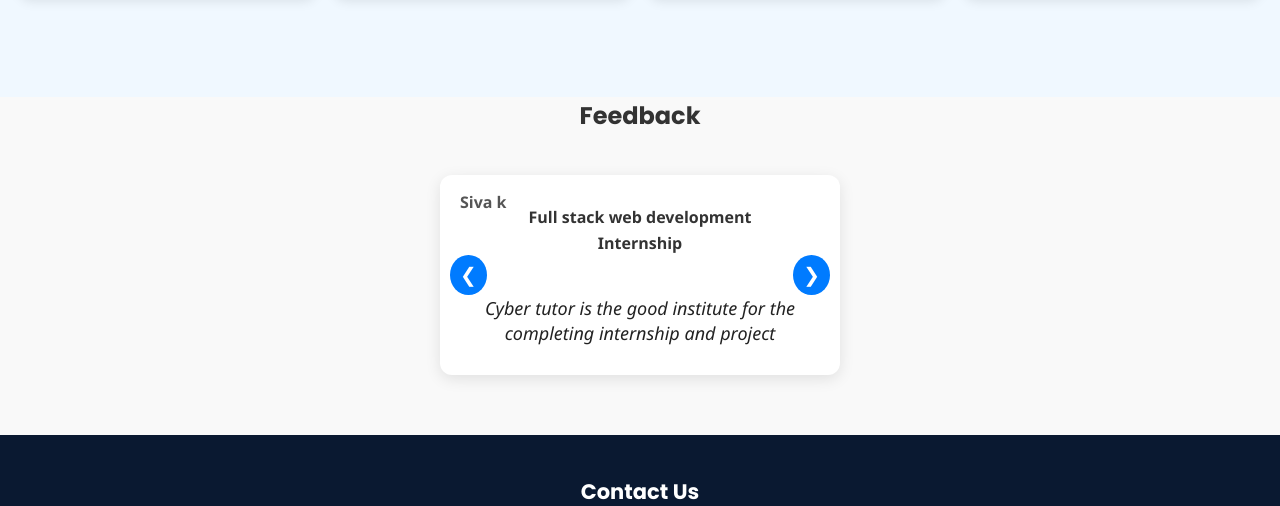
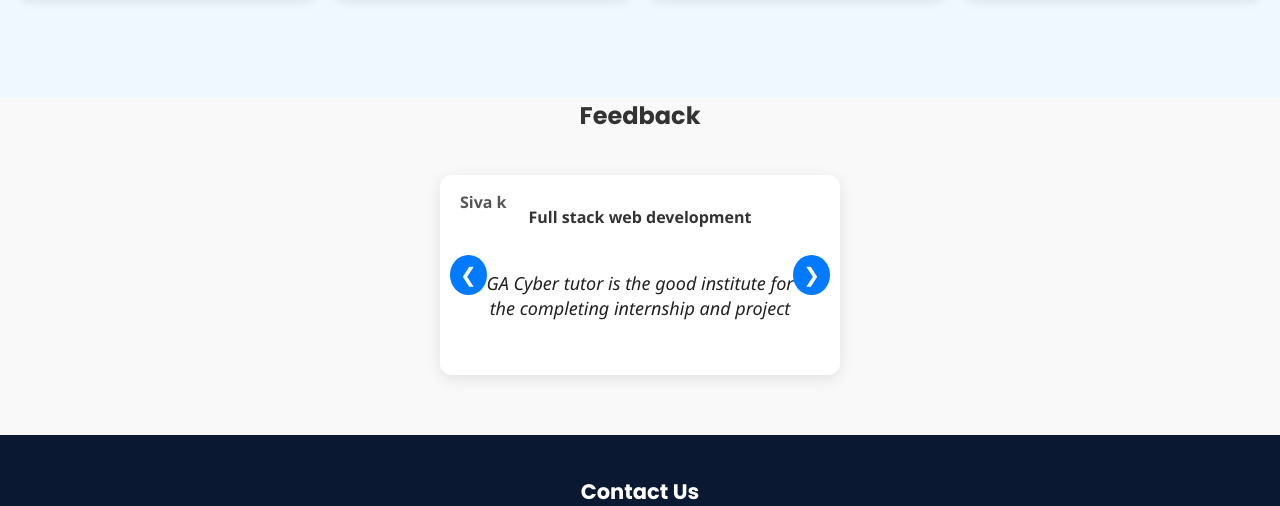
Before and after one commit to itscyberknight/GA-Cyber-Tutor, a plain HTML site: page index.html in a window 1280 px wide. Both pictures are taken after a click on the button "Previous feedback". Shown: the part 1778-2284 px from the top of the page. Drawn offline with Linux system fonts and the light colour scheme.

Commit message:
Update index.html

```diff
--- a/index.html
+++ b/index.html
@@ -226,9 +226,8 @@
     <div class="slide active">
       <div class="username">Siva k</div>
       <center><h4>Full stack web development</h4></center>
-      <center><h4>Internship</h4></center>
       <div class="feedback-text">
-        Cyber tutor is the good institute for the completing internship and project
+        GA Cyber tutor is the good institute for the completing internship and project
       </div>
     </div>
     <div class="slide">
```
